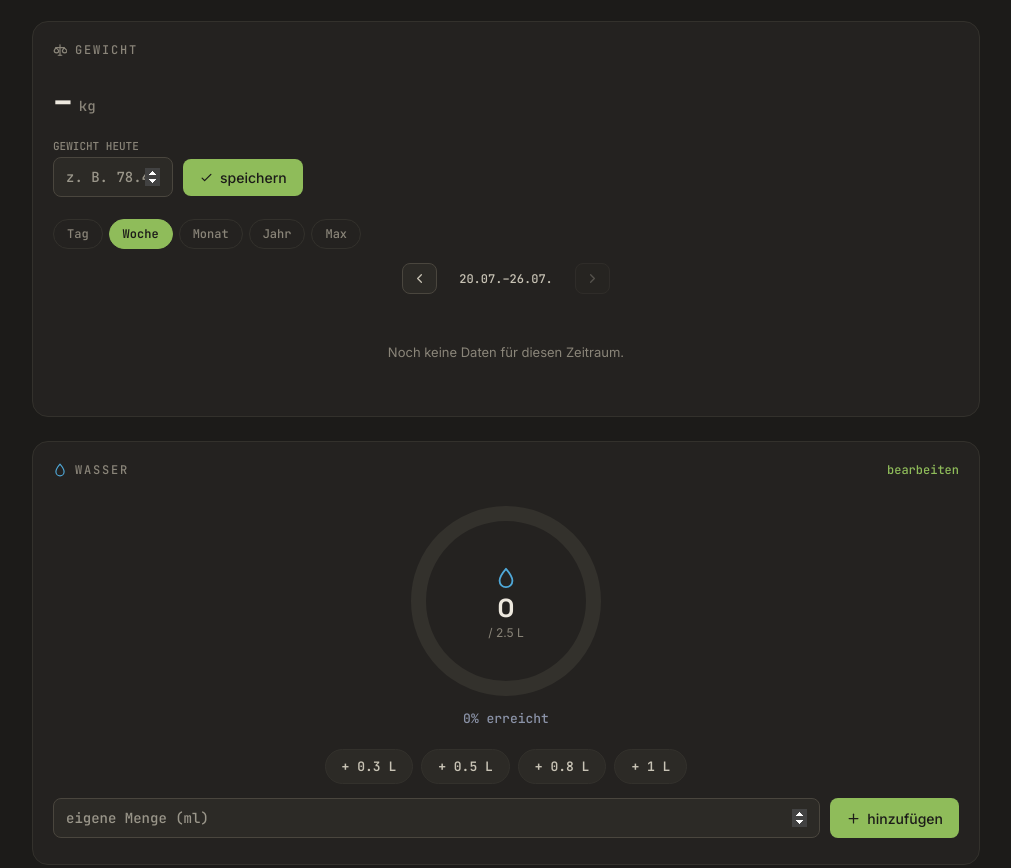
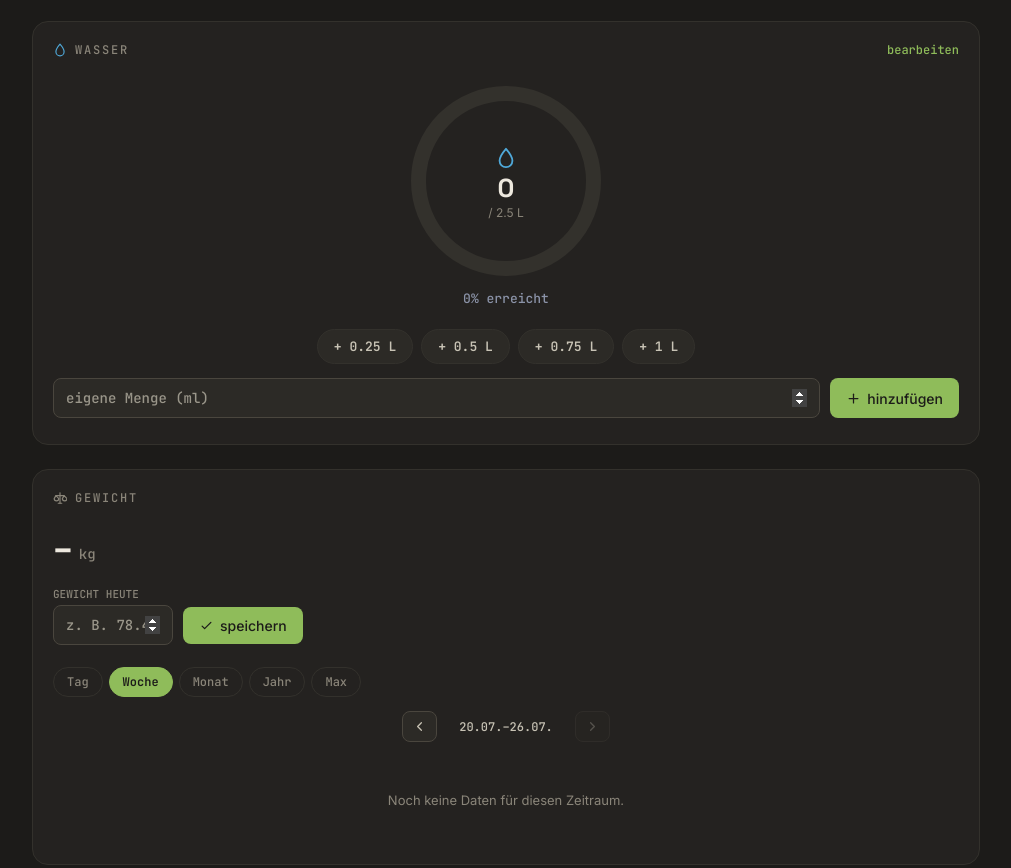
Before and after one commit to felixwallinger04/naehrwerterechner, a plain HTML site: page index.html in a window 1280 px wide. Shown: the part 1100-1968 px from the top of the page, without its empty margins (134-1145 px from the left). Drawn offline with nearby package versions, Linux system fonts and the light colour scheme.

Commit message:
Add files via upload

```diff
--- a/index.html
+++ b/index.html
@@ -985,6 +985,11 @@ function computeTotals(entries) {
 }
 function uid() { return Math.random().toString(36).slice(2, 10); }
 function round1(n) { return Math.round(n * 10) / 10; }
+function formatLiters(ml) {
+  var s = (ml / 1000).toFixed(3);
+  s = s.replace(/0+$/, "").replace(/\.$/, "");
+  return s;
+}
 function pctOf(value, goal) {
   if (!goal || goal <= 0) return null;
   return Math.round((value / goal) * 100);
@@ -1340,7 +1345,7 @@ function NutritionTracker() {
 
       var wg = await storageGet("water-goal", 2500);
       setWaterGoal(wg);
-      setWaterGoalDraft(String(round1(wg / 1000)));
+      setWaterGoalDraft(formatLiters(wg));
 
       var listResult = await window.storage.list("log:");
       var keys = (listResult && listResult.keys) ? listResult.keys : [];
@@ -1920,6 +1925,47 @@ function NutritionTracker() {
         ) : null
       ),
 
+      h("div", { className: "card", style: { marginTop: 24, marginBottom: 0 } },
+        h("div", { className: "card-row" },
+          h("div", { className: "section-label mono" }, h(Droplet, { size: 14, style: { color: WATER_COLOR } }), "WASSER"),
+          h("button", { className: "link-btn mono", onClick: function () { setWaterGoalDraft(formatLiters(waterGoal)); setShowWaterGoalEdit(true); } }, "bearbeiten")
+        ),
+        h("div", { className: "water-ring-wrap" },
+          h("div", { className: "ring-wrap" },
+            h(Ring, { value: waterTotalMl, goal: waterGoal, color: WATER_COLOR, size: 190, stroke: 15 }),
+            h("div", { className: "ring-center water-ring-center" },
+              h(Droplet, { size: 22, style: { color: WATER_COLOR } }),
+              h("span", { className: "water-ring-val" }, formatLiters(waterTotalMl)),
+              h("span", { className: "water-ring-goal" }, "/ " + formatLiters(waterGoal) + " L")
+            )
+          ),
+          h("span", { className: "mono", style: { marginTop: 10, fontSize: 13, color: waterTotalMl >= waterGoal ? WATER_COLOR : "#8B93A8" } },
+            (waterGoal > 0 ? Math.round(waterTotalMl / waterGoal * 100) : 0) + "% erreicht"
+          )
+        ),
+        h("div", { className: "water-presets" },
+          WATER_PRESETS_ML.map(function (ml) {
+            return h("button", { key: ml, className: "water-preset-btn", onClick: function () { handleAddWater(ml); } }, "+ " + formatLiters(ml) + " L");
+          })
+        ),
+        h("div", { className: "water-custom-row" },
+          h("input", {
+            type: "number", className: "input mono", placeholder: "eigene Menge (ml)", value: customWaterAmount,
+            onChange: function (e) { setCustomWaterAmount(e.target.value); }
+          }),
+          h("button", { className: "btn-primary", onClick: handleAddCustomWater }, h(Plus, { size: 15 }), "hinzufügen")
+        ),
+        waterError ? h("div", { className: "error-text", style: { marginBottom: 10 } }, waterError) : null,
+        waterLog.length > 0 ? h("div", { style: { marginTop: 8 } },
+          waterLog.slice().reverse().map(function (e) {
+            return h("div", { className: "water-log-item", key: e.id },
+              h("span", { className: "mono", style: { fontSize: 13 } }, e.ml >= 1000 ? (formatLiters(e.ml) + " L") : (e.ml + " ml")),
+              h("button", { className: "log-del", onClick: function () { handleRemoveWater(e.id); } }, h(Trash2, { size: 14 }))
+            );
+          })
+        ) : null
+      ),
+
       h("div", { className: "card", style: { marginTop: 24, marginBottom: 0 }, ref: weightCardRef },
         h("div", { className: "card-row" },
           h("div", { className: "section-label mono" }, h(Scale, { size: 14 }), "GEWICHT"),
@@ -1967,47 +2013,6 @@ function NutritionTracker() {
           h("span", null, "Min " + rangeMin + " kg"),
           h("span", null, "Max " + rangeMax + " kg")
         ) : null
-      ),
-
-      h("div", { className: "card", style: { marginTop: 24, marginBottom: 0 } },
-        h("div", { className: "card-row" },
-          h("div", { className: "section-label mono" }, h(Droplet, { size: 14, style: { color: WATER_COLOR } }), "WASSER"),
-          h("button", { className: "link-btn mono", onClick: function () { setWaterGoalDraft(String(round1(waterGoal / 1000))); setShowWaterGoalEdit(true); } }, "bearbeiten")
-        ),
-        h("div", { className: "water-ring-wrap" },
-          h("div", { className: "ring-wrap" },
-            h(Ring, { value: waterTotalMl, goal: waterGoal, color: WATER_COLOR, size: 190, stroke: 15 }),
-            h("div", { className: "ring-center water-ring-center" },
-              h(Droplet, { size: 22, style: { color: WATER_COLOR } }),
-              h("span", { className: "water-ring-val" }, round1(waterTotalMl / 1000)),
-              h("span", { className: "water-ring-goal" }, "/ " + round1(waterGoal / 1000) + " L")
-            )
-          ),
-          h("span", { className: "mono", style: { marginTop: 10, fontSize: 13, color: waterTotalMl >= waterGoal ? WATER_COLOR : "#8B93A8" } },
-            (waterGoal > 0 ? Math.round(waterTotalMl / waterGoal * 100) : 0) + "% erreicht"
-          )
-        ),
-        h("div", { className: "water-presets" },
-          WATER_PRESETS_ML.map(function (ml) {
-            return h("button", { key: ml, className: "water-preset-btn", onClick: function () { handleAddWater(ml); } }, "+ " + round1(ml / 1000) + " L");
-          })
-        ),
-        h("div", { className: "water-custom-row" },
-          h("input", {
-            type: "number", className: "input mono", placeholder: "eigene Menge (ml)", value: customWaterAmount,
-            onChange: function (e) { setCustomWaterAmount(e.target.value); }
-          }),
-          h("button", { className: "btn-primary", onClick: handleAddCustomWater }, h(Plus, { size: 15 }), "hinzufügen")
-        ),
-        waterError ? h("div", { className: "error-text", style: { marginBottom: 10 } }, waterError) : null,
-        waterLog.length > 0 ? h("div", { style: { marginTop: 8 } },
-          waterLog.slice().reverse().map(function (e) {
-            return h("div", { className: "water-log-item", key: e.id },
-              h("span", { className: "mono", style: { fontSize: 13 } }, e.ml >= 1000 ? (round1(e.ml / 1000) + " L") : (e.ml + " ml")),
-              h("button", { className: "log-del", onClick: function () { handleRemoveWater(e.id); } }, h(Trash2, { size: 14 }))
-            );
-          })
-        ) : null
       )
     ),
 
```
